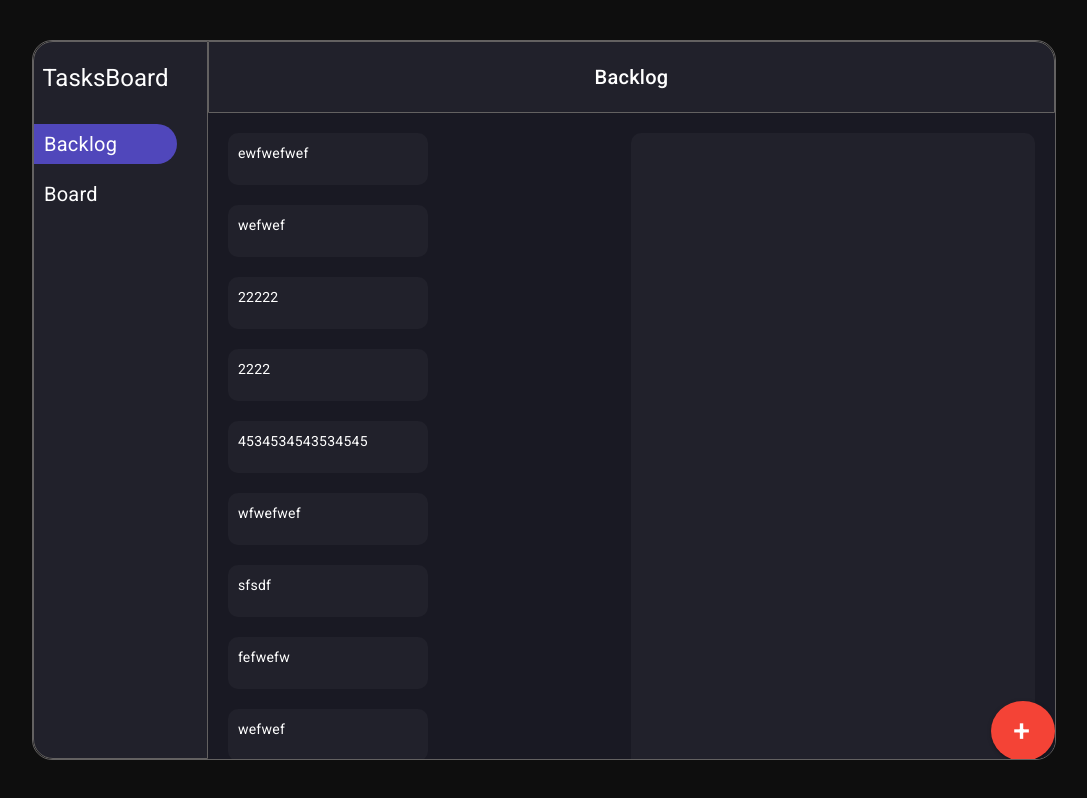
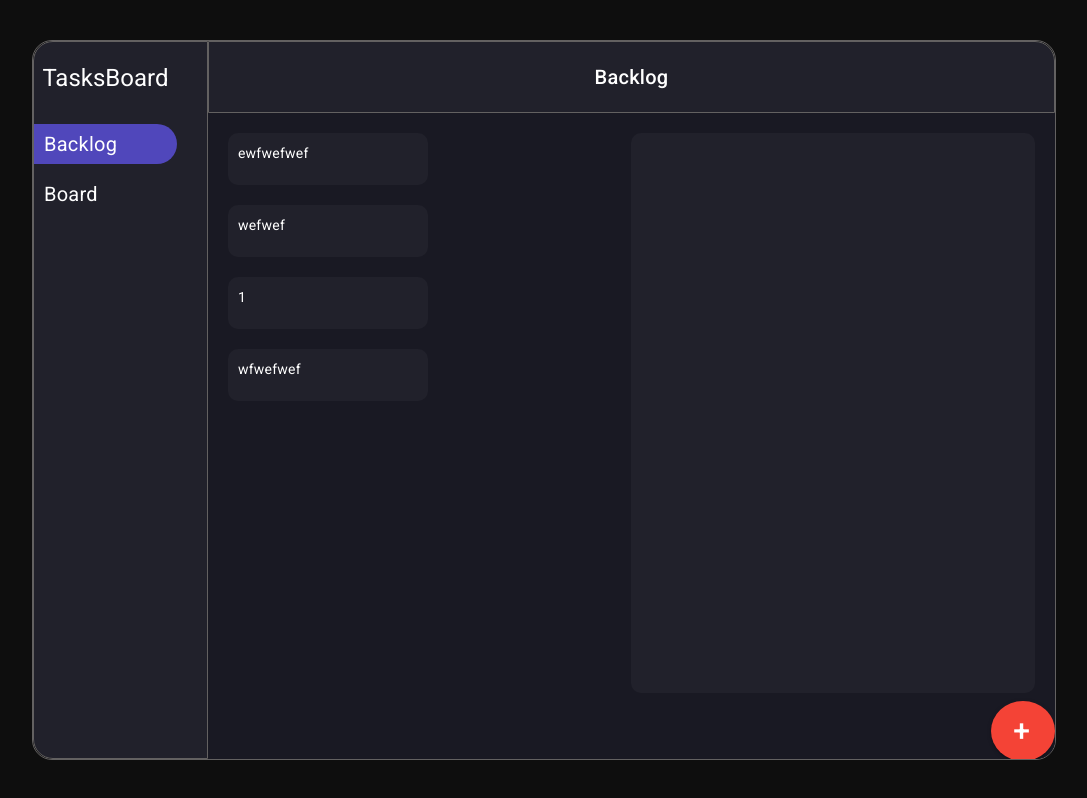
Before and after one commit to Angular-OTUS/ToDoList-GregoriiBoltnev, an Angular app: page /tasks-board/backlog in a window 1280 px wide. Shown: the whole page, without its empty margins (96-1183 px from the left). Built offline with nearby package versions, Linux system fonts and the light colour scheme; data requests are answered from the project's data file.

Commit message:
home-work-8 corrected

```diff
--- a/db.json
+++ b/db.json
@@ -15,35 +15,15 @@
       "title": "wefwef",
       "description": "fwefwefwefwefwefwe",
       "status": {
-        "inProgress": false,
+        "inProgress": true,
         "completed": false
       },
       "selected": false
     },
     {
       "id": 1464,
-      "title": "22222",
+      "title": "1",
       "description": "222222",
-      "status": {
-        "inProgress": false,
-        "completed": false
-      },
-      "selected": false
-    },
-    {
-      "id": 1265,
-      "title": "2222",
-      "description": "22222222222222222222",
-      "status": {
-        "inProgress": false,
-        "completed": false
-      },
-      "selected": false
-    },
-    {
-      "id": 1225,
-      "title": "4534534543534545",
-      "description": "45345345345",
       "status": {
         "inProgress": false,
         "completed": false
@@ -59,56 +39,6 @@
         "completed": false
       },
       "selected": false
-    },
-    {
-      "id": 628,
-      "title": "sfsdf",
-      "description": "safdsdffd",
-      "status": {
-        "inProgress": true,
-        "completed": false
-      },
-      "selected": false
-    },
-    {
-      "id": 2560,
-      "title": "fefwefw",
-      "description": "wefwefwef",
-      "status": {
-        "inProgress": false,
-        "completed": false
-      },
-      "selected": false
-    },
-    {
-      "id": 1403,
-      "title": "wefwef",
-      "description": "wefwefwef",
-      "status": {
-        "inProgress": false,
-        "completed": false
-      },
-      "selected": false
-    },
-    {
-      "id": 185,
-      "title": "ergerg",
-      "description": "ergergerg",
-      "status": {
-        "inProgress": false,
-        "completed": false
-      },
-      "selected": false
-    },
-    {
-      "id": 689,
-      "title": "uiliololiol",
-      "description": "44444444444444444444444444444444444444444444444444444444444444444444444444444444444444444444444444444",
-      "status": {
-        "inProgress": false,
-        "completed": false
-      },
-      "selected": false
     }
   ]
 }
--- a/src/app/modules/backlog/components/backlog/backlog.component.scss
+++ b/src/app/modules/backlog/components/backlog/backlog.component.scss
@@ -8,8 +8,8 @@
     flex-direction: column;
     gap: 20px;
     justify-content: start;
-    overflow: auto;
-    height: 100%;
+    overflow-y: auto;
+    height: 70vh;
 
     .backlog-item {
       background: var(--panel-bg);
--- a/src/app/modules/backlog/components/backlog/backlog.component.ts
+++ b/src/app/modules/backlog/components/backlog/backlog.component.ts
@@ -19,7 +19,6 @@ export class BacklogComponent implements OnInit{
  }
 
   getTasks() {
-    console.log(this.mainServ.tasks)
     this.mainServ.getAll().subscribe({
       next: (res) => {
         this.tasks = res;
--- a/src/app/modules/backlog/components/view-backlog/view-backlog.component.html
+++ b/src/app/modules/backlog/components/view-backlog/view-backlog.component.html
@@ -1 +1 @@
-<p >{{task?.title}}</p>
+<p >{{task?.description}}</p>
--- a/src/app/modules/board/components/board/board.component.ts
+++ b/src/app/modules/board/components/board/board.component.ts
@@ -24,7 +24,7 @@ export class BoardComponent implements OnInit{
       width: '40%',
       data: item
     }).afterClosed().subscribe(val => {
-      this.getTasks();
+
     })
   }
 
@@ -35,7 +35,6 @@ export class BoardComponent implements OnInit{
   getTasks() {
     this.mainServ.getAll().subscribe({
       next: (res) => {
-        console.log(res)
         res.forEach((item) => {
           if (item.status.completed) {
             this.done.push(item)
--- a/src/app/modules/modal/components/modal/modal.component.html
+++ b/src/app/modules/modal/components/modal/modal.component.html
@@ -20,8 +20,11 @@
     </mat-radio-group>
   </form>
 </div>
-<div class="actions" mat-dialog-actions >
-  <button *ngIf="actionBtn == 'Edd' " class="btn" mat-raised-button color="primary" (click)="create()">{{actionBtn}}</button>
-  <button *ngIf="actionBtn == 'Edit' " class="btn" mat-raised-button color="primary" (click)="update()">{{actionBtn}}</button>
+<div  *ngIf="actionBtn == 'Edd' "  class="actions" mat-dialog-actions >
+  <button class="btn" mat-raised-button color="primary" (click)="create()">{{actionBtn}}</button>
   <button class="btn" mat-raised-button color="accent" mat-dialog-close="close">Close</button>
 </div>
+<div  *ngIf="actionBtn == 'Edit' "  class="actions" mat-dialog-actions >
+  <button class="btn" mat-raised-button color="primary" (click)="update(formTodo.value)">{{actionBtn}}</button>
+  <button class="btn" mat-raised-button color="accent" mat-dialog-close="close" (click)="delete(formTodo.value.id)">delete</button>
+</div>
--- a/src/app/modules/modal/components/modal/modal.component.ts
+++ b/src/app/modules/modal/components/modal/modal.component.ts
@@ -28,9 +28,11 @@ export class ModalComponent implements OnInit{
       title: ['', Validators.required],
       description: ['', Validators.required],
       status: ['', Validators.required],
+      id: [''],
     });
     if(this.editData){
       this.actionBtn = 'Edit';
+      this.formTodo.controls['id'].setValue(this.editData.id);
       this.formTodo.controls['title'].setValue(this.editData.title);
       this.formTodo.controls['description'].setValue(this.editData.description);
       if (this.editData.status.completed) {
@@ -59,10 +61,33 @@ export class ModalComponent implements OnInit{
       next:(res: any) => console.log(res),
       error: error => console.log(error)
     });
-    this.dialogRef.close('close');
+    this.dialogRef.close('add');
     }
   }
-  update() :void{
-    console.log(this.formTodo.value)
+  update(task: ITasks) :void{
+    console.log(task.id, task)
+    const newTask: ITasks = {
+      id: task.id,
+      title: task.title,
+      description: task.description,
+      status: {
+        inProgress: this.formTodo.value.status == 'inprogres',
+        completed: this.formTodo.value.status == 'done'
+      },
+      selected:false,
+    };
+    this.mainServe.onEditTasks(newTask.id, newTask).subscribe({
+      next:(res: any) => console.log(res),
+      error: error => console.log(error)
+    });
+    window.location.reload();
+    this.dialogRef.close('edit');
+  }
+
+  delete(id:number) {
+    this.mainServe.onDelete(id).subscribe({
+      next:(res: any) => window.location.reload(),
+      error: error => console.log(error)
+    });
   }
 }
--- a/src/app/modules/tasks-bard/components/main-page/main-page.component.ts
+++ b/src/app/modules/tasks-bard/components/main-page/main-page.component.ts
@@ -1,5 +1,4 @@
 import { Component } from '@angular/core';
-import {ITasks} from "../../../../settings/itasks";
 import {ModalComponent} from "../../../modal/components/modal/modal.component";
 import {MatDialog} from "@angular/material/dialog";
 
@@ -23,7 +22,8 @@ export class MainPageComponent {
     this.dialog.open(ModalComponent, {
       width: '40%',
     }).afterClosed().subscribe((v) => {
-      console.log(v);
+      console.log('afterClosed',v);
+      window.location.reload();
     })
   }
 }
--- a/src/app/settings/services/main.service.ts
+++ b/src/app/settings/services/main.service.ts
@@ -11,13 +11,22 @@ export class MainService {
   public url :string;
   constructor(private http: HttpClient) {
     this.url = 'http://localhost:3000/tasks';
+    this.getAll().subscribe((v) => this.tasks = v);
   }
+
+  onEditTasks(id:number, task: ITasks):Observable<ITasks> {
+    return this.http.put<ITasks>(`${this.url}/${id}`, task)
+  }
+
+  onDelete(id: number): Observable<ITasks> {
+    return this.http.delete<ITasks>(`${this.url}/${id}`);
+  }
+
   getAll():Observable<ITasks[]> {
     return this.http.get<ITasks[]>(this.url);
   }
 
   addTask(task: ITasks): Observable<ITasks> {
-    console.log(task)
     return this.http.post<ITasks>(this.url, task);
   }
   getById(id:any):Observable<ITasks> {
```
